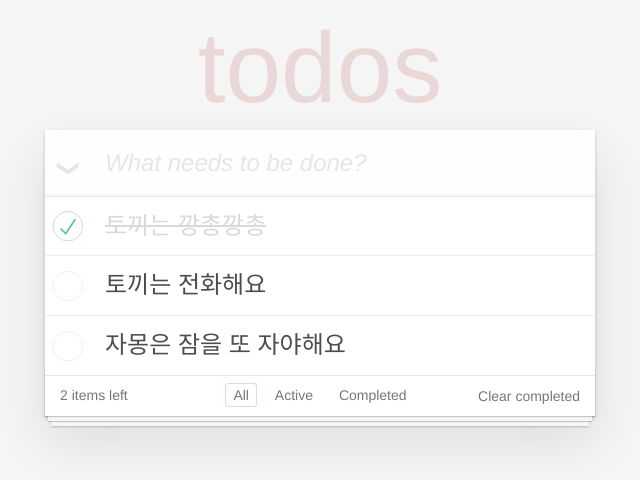
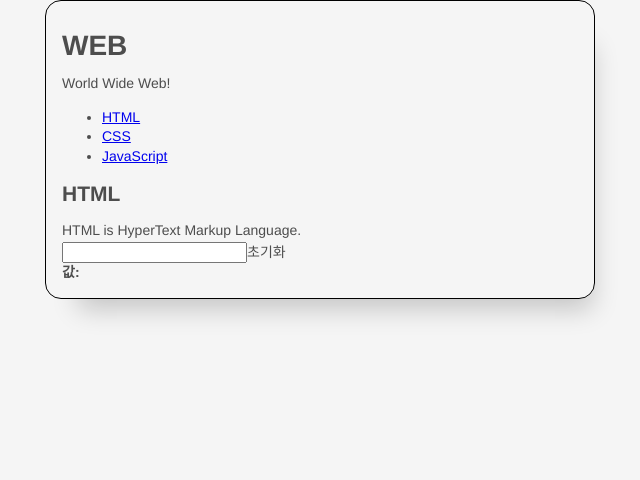
Before and after one commit to vanillovin/realworld-react-redux, a React app: page / in a window 1280 px wide. Shown: the top 480 px of the page, without its empty margins (320-960 px from the left). Built offline with nearby package versions, Linux system fonts and the light colour scheme.

Commit message:
8.Header에 todoinput 상태 추가

```diff
--- a/src/App.jsx
+++ b/src/App.jsx
@@ -2,6 +2,7 @@
 import TOC from './components/TOC';
 import Content from './components/Content';
 import Subject from './components/Subject';
+import InputSample from './InputSample';
 import './App.css';
 
 class App extends Component {
@@ -12,7 +13,7 @@
             contents:[
                 {id:1, title:'HTML', desc:'HTML is for information'},
                 {id:2, title:'CSS', desc:'CSS is for design'},
-                {id:3, title:'JavaScript', desc:'JavaScript is for interactive'},
+                {id:3, title:'JavaScript', desc:'JavaScript is for interactive'}
             ]
         }
     }
@@ -25,6 +26,7 @@
                  sub={this.state.subject.sub}></Subject>
                  <TOC data={this.state.contents}> </TOC>
                  <Content title="HTML" desc="HTML is HyperText Markup Language."></Content>
+                 <InputSample />
             </div>
         );
     }
--- /dev/null
+++ b/src/InputSample.jsx
@@ -0,0 +1,25 @@
+import React, {useState} from 'react';
+
+function InputSample (){
+  const [text, setText] =useState('');
+
+  const onChange = (e) => {
+    setText(e.target.value);
+  };
+
+  const onReset = () => {
+    setText('');
+  };
+
+    return (
+    <div>
+      <input onChange={onChange} value={text} />
+      <button onClick={onReset}>초기화</button>
+      <div>
+        <b>값: {text}</b>
+      </div>
+    </div>
+    );
+}
+
+export default InputSample;
--- a/src/index.jsx
+++ b/src/index.jsx
@@ -6,11 +6,11 @@
 import TodoList from './todomvc/TodoList';
 // import reportWebVitals from './reportWebVitals';
 
-// <App /> <Counter />
+// <App /> <Counter /><TodoList />
 
 ReactDOM.render(
     <React.StrictMode>
-        <TodoList />
+        <App />
     </React.StrictMode>,
     document.getElementById('app')
 );
--- a/src/todomvc/Header.jsx
+++ b/src/todomvc/Header.jsx
@@ -1,12 +1,27 @@
-import React from 'react';
+import React, {useState} from 'react';
 
-function Header(){
+export default function Header(){
+    const [todoInput, setTodoInput] =useState('');
+
+    function handleChange(e){
+        console.log(e.target.value);
+        setTodoInput(e.target.value)
+    }
+
+    function handleKeyUp(e){
+        if(e.key === "Enter"){
+            setTodoInput('');
+        }
+    }
+
     return (
         <header className="header">
             <h1>todos</h1>
             <input className="new-todo" placeholder="What needs to be done?" value="" />
+            <input className="new-todo" placeholder="What needs to be done?"
+                    value={todoInput}
+                    onChange={handleChange}
+                    onKeyUp={handleKeyUp} />
         </header>
-    );
+    )
 }
-
-export default Header;
```
